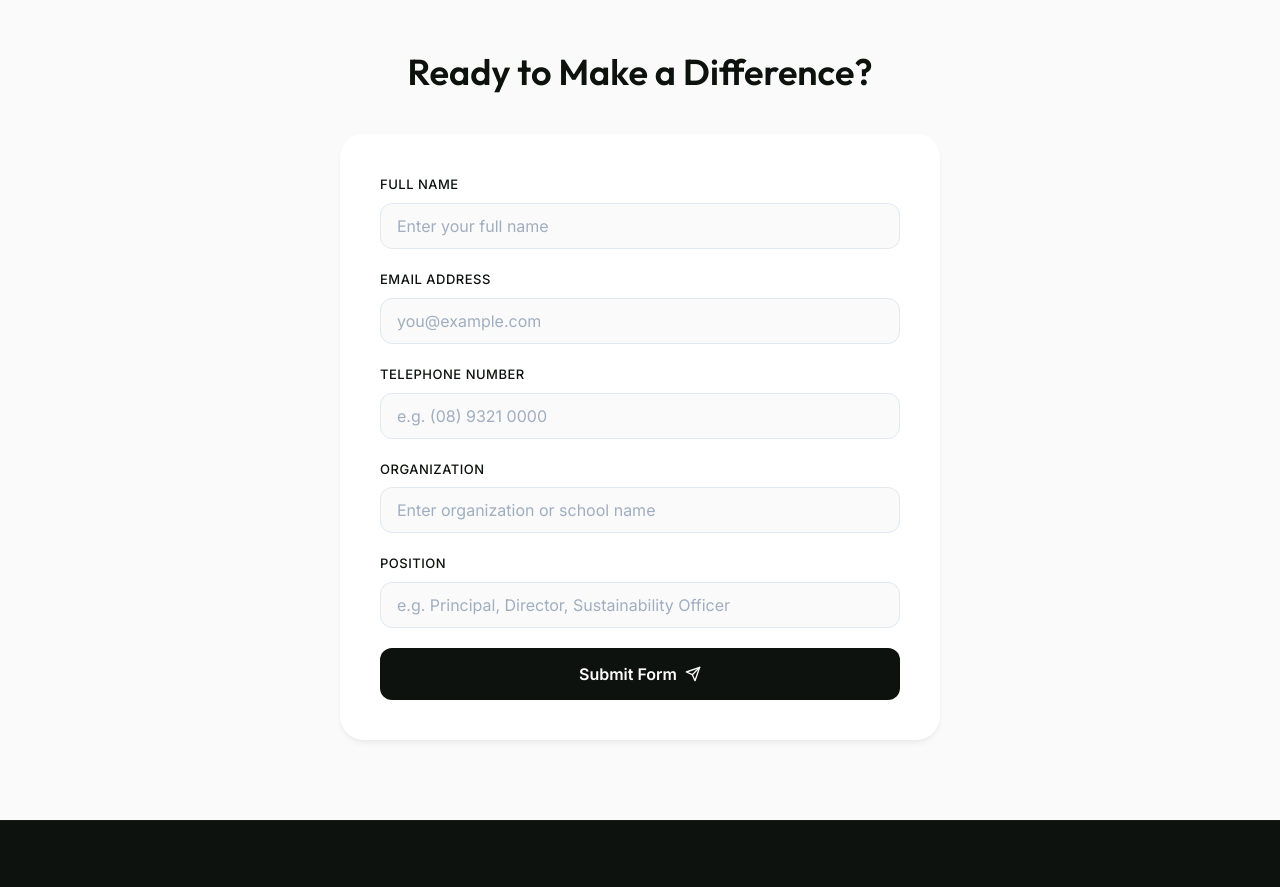
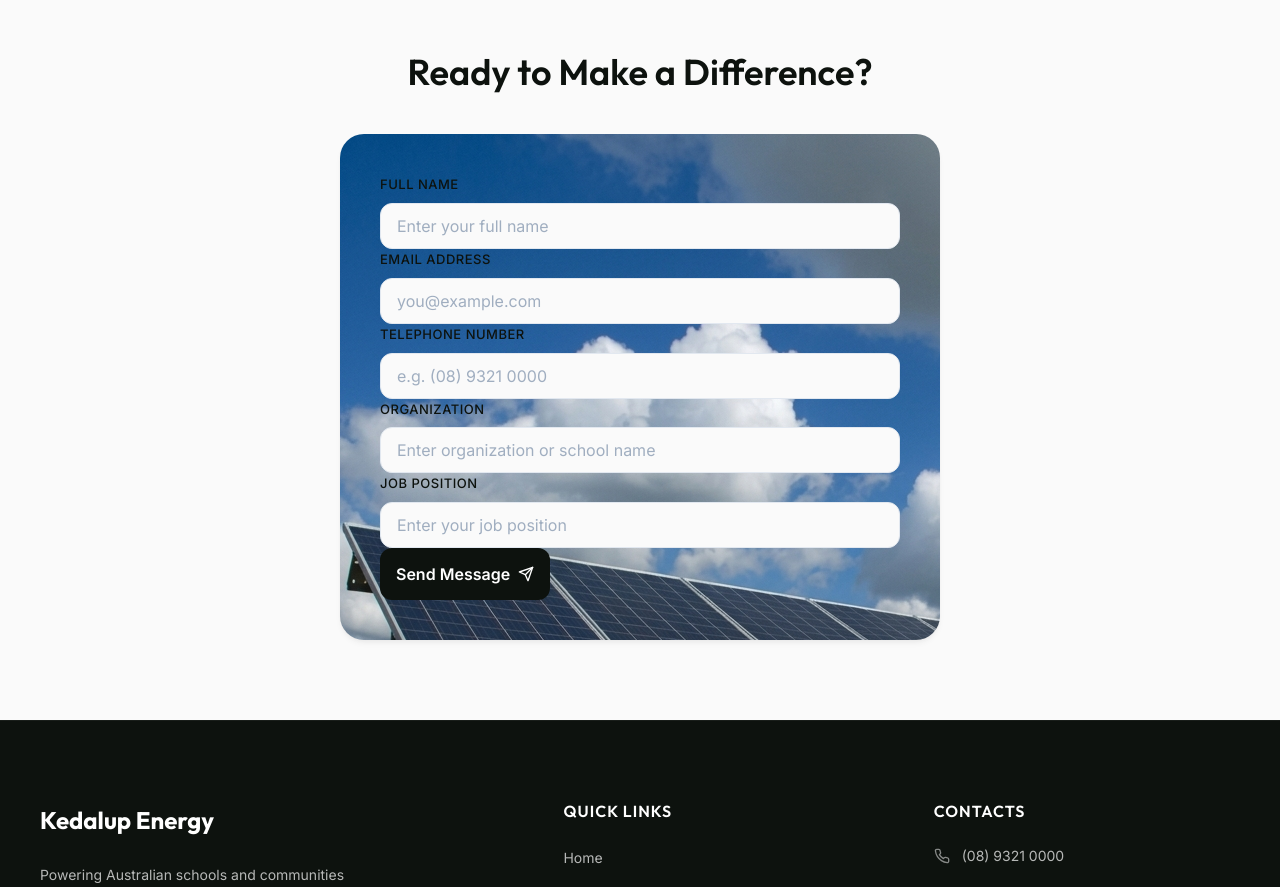
Before and after one commit to navidumanathunga/Kedalup-Energy-project, a React (Create React App) app: page / in a window 1280 px wide. Shown: the part 2000-2887 px from the top of the page. Built offline with nearby package versions, Linux system fonts and the light colour scheme; the HTML template or start-up script is replaced by a standard one.

Commit message:
feat: Localize ContactForm with multi-language support and validation messages

```diff
--- a/src/components/ContactForm.jsx
+++ b/src/components/ContactForm.jsx
@@ -1,7 +1,7 @@
 import React, { useState } from 'react'
 import { CheckCircle2, Send } from 'lucide-react'
 
-export default function ContactForm() {
+export default function ContactForm({ t }) {
   const [formData, setFormData] = useState({
     name: '',
     email: '',
@@ -34,24 +34,24 @@ export default function ContactForm() {
     const newErrors = {}
 
     // Required fields check
-    if (!formData.name.trim()) newErrors.name = 'Full name is required.'
-    if (!formData.organization.trim()) newErrors.organization = 'Organization name is required.'
-    if (!formData.position.trim()) newErrors.position = 'Job position is required.'
+    if (!formData.name.trim()) newErrors.name = t.requiredName || 'Full name is required.'
+    if (!formData.organization.trim()) newErrors.organization = t.requiredOrganization || 'Organization name is required.'
+    if (!formData.position.trim()) newErrors.position = t.requiredPosition || 'Job position is required.'
 
     // Email validation
     const emailRegex = /^[^\s@]+@[^\s@]+\.[^\s@]+$/
     if (!formData.email.trim()) {
-      newErrors.email = 'Email address is required.'
+      newErrors.email = t.requiredEmail || 'Email address is required.'
     } else if (!emailRegex.test(formData.email)) {
-      newErrors.email = 'Please enter a valid email address.'
+      newErrors.email = t.invalidEmail || 'Please enter a valid email address.'
     }
 
     // Phone number validation (e.g. 8-15 digits, allowing spaces, +, (), -)
     const phoneRegex = /^[0-9+\s()\-]{8,15}$/
     if (!formData.phone.trim()) {
-      newErrors.phone = 'Telephone number is required.'
+      newErrors.phone = t.requiredPhone || 'Telephone number is required.'
     } else if (!phoneRegex.test(formData.phone)) {
-      newErrors.phone = 'Please enter a valid telephone number (8-15 digits).'
+      newErrors.phone = t.invalidPhone || 'Please enter a valid telephone number (8-15 digits).'
     }
 
     setErrors(newErrors)
@@ -87,26 +87,32 @@ export default function ContactForm() {
   return (
     <section id="contact" className="contact-section">
       <div className="section-container contact-container">
-        <h2>Ready to Make a Difference?</h2>
+        <h2>{t.contactHeading}</h2>
 
         {isSubmitted ? (
           <div className="success-state">
             <CheckCircle2 className="success-icon" />
-            <h3>Enquiry Sent Successfully!</h3>
-            <p>Thank you for reaching out to Kedalup Energy. Our community solar team will contact you shortly.</p>
-            <button className="btn-reset" onClick={handleReset}>Send Another Message</button>
+            <h3>{t.successTitle}</h3>
+            <p>{t.successMessage}</p>
+            <button className="btn-reset" onClick={handleReset}>{t.sendAnother}</button>
           </div>
         ) : (
-          <form className="contact-form" onSubmit={handleSubmit} noValidate>
+          <form
+            className="contact-form"
+            onSubmit={handleSubmit}
+            noValidate
+            style={{ backgroundImage: "url('/assets/hero-bg.png')" }}
+          >
+            <div className="contact-form-inner">
 
             {/* Name Field */}
             <div className={`form-group ${errors.name ? 'error' : ''}`}>
-              <label htmlFor="name">Full Name</label>
+              <label htmlFor="name">{t.fullNameLabel}</label>
               <input
                 type="text"
                 id="name"
                 name="name"
-                placeholder="Enter your full name"
+                placeholder={t.namePlaceholder}
                 value={formData.name}
                 onChange={handleChange}
                 required
@@ -116,12 +122,12 @@ export default function ContactForm() {
 
             {/* Email Field */}
             <div className={`form-group ${errors.email ? 'error' : ''}`}>
-              <label htmlFor="email">Email Address</label>
+              <label htmlFor="email">{t.emailLabel}</label>
               <input
                 type="email"
                 id="email"
                 name="email"
-                placeholder="you@example.com"
+                placeholder={t.emailPlaceholder}
                 value={formData.email}
                 onChange={handleChange}
                 required
@@ -131,12 +137,12 @@ export default function ContactForm() {
 
             {/* Phone Field */}
             <div className={`form-group ${errors.phone ? 'error' : ''}`}>
-              <label htmlFor="phone">Telephone Number</label>
+              <label htmlFor="phone">{t.phoneLabel}</label>
               <input
                 type="tel"
                 id="phone"
                 name="phone"
-                placeholder="e.g. (08) 9321 0000"
+                placeholder={t.phonePlaceholder}
                 value={formData.phone}
                 onChange={handleChange}
                 required
@@ -146,12 +152,12 @@ export default function ContactForm() {
 
             {/* Organization Field */}
             <div className={`form-group ${errors.organization ? 'error' : ''}`}>
-              <label htmlFor="organization">Organization</label>
+              <label htmlFor="organization">{t.organizationLabel}</label>
               <input
                 type="text"
                 id="organization"
                 name="organization"
-                placeholder="Enter organization or school name"
+                placeholder={t.organizationPlaceholder}
                 value={formData.organization}
                 onChange={handleChange}
                 required
@@ -161,12 +167,12 @@ export default function ContactForm() {
 
             {/* Position Field */}
             <div className={`form-group ${errors.position ? 'error' : ''}`}>
-              <label htmlFor="position">Position</label>
+              <label htmlFor="position">{t.positionLabel}</label>
               <input
                 type="text"
                 id="position"
                 name="position"
-                placeholder="e.g. Principal, Director, Sustainability Officer"
+                placeholder={t.positionPlaceholder}
                 value={formData.position}
                 onChange={handleChange}
                 required
@@ -181,14 +187,15 @@ export default function ContactForm() {
               disabled={isSubmitting}
             >
               {isSubmitting ? (
-                'Submitting...'
+                (t.submitting || 'Submitting...')
               ) : (
                 <>
-                  <span>Submit Form</span>
+                  <span>{t.submitButton}</span>
                   <Send size={16} />
                 </>
               )}
             </button>
+            </div>
           </form>
         )}
       </div>
```
